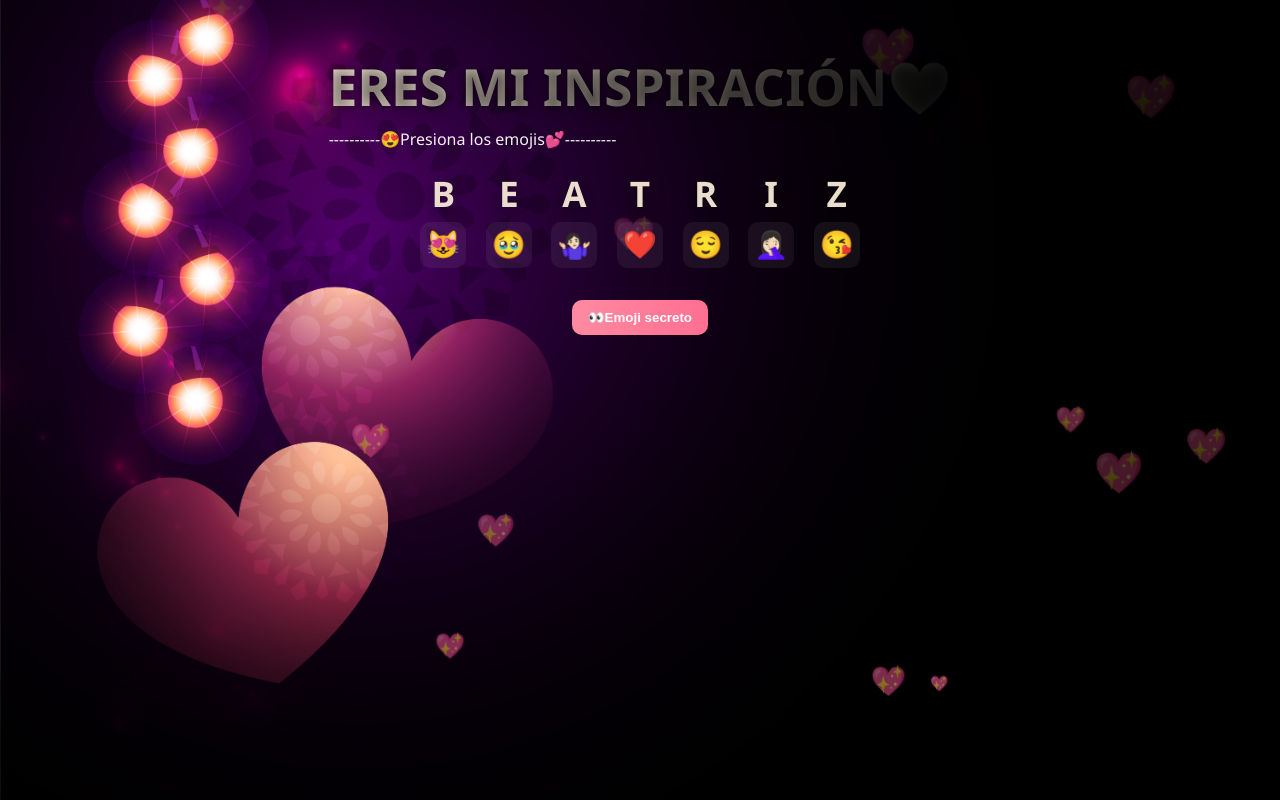
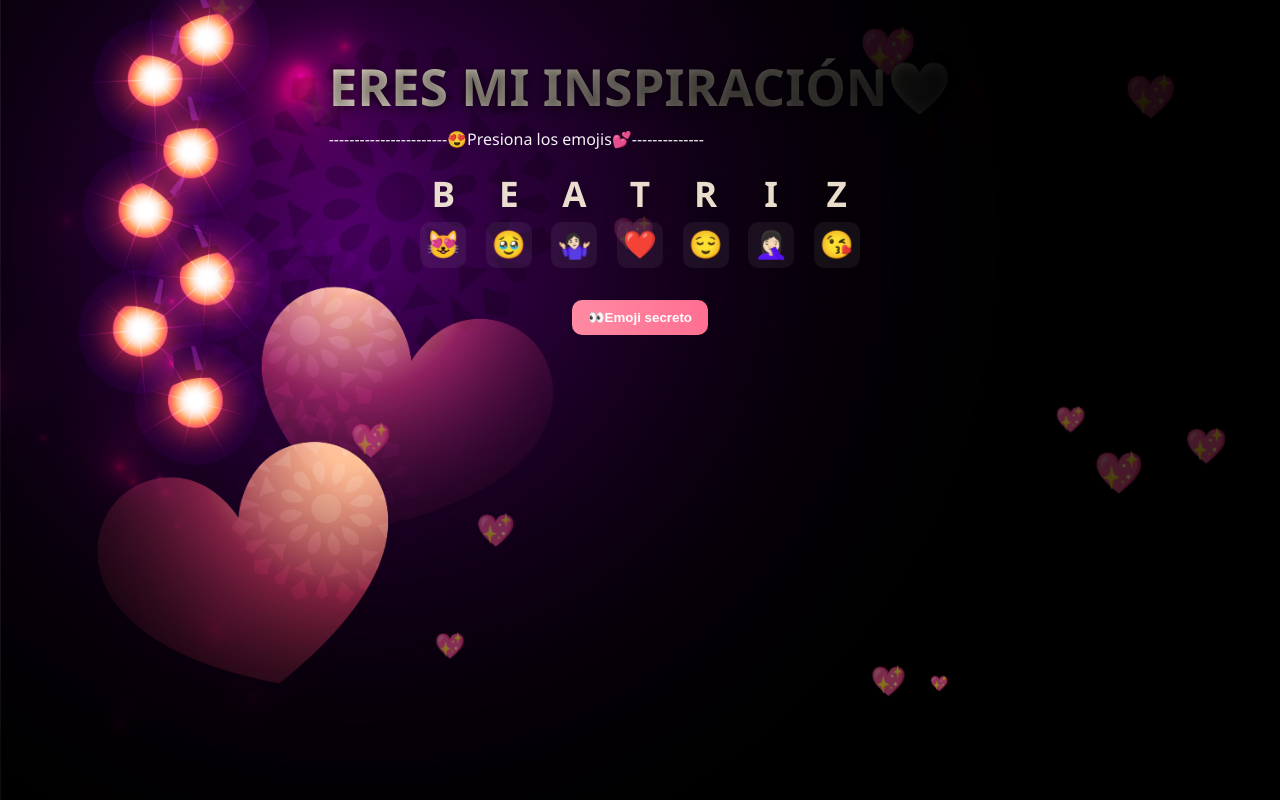
Before and after one commit to CespedesMartin/emojis, a plain HTML site: page index.html in a window 1280 px wide. Drawn offline with Linux system fonts and the light colour scheme.

Commit message:
Update index.html

```diff
--- a/index.html
+++ b/index.html
@@ -13,7 +13,7 @@
   <main class="page">
     <header>
       <h1 class="title">ERES MI INSPIRACIÓN❤️</h1>
-      <p class="sub">----------😍Presiona los emojis💕----------</p>
+      <p class="sub">-----------------------😍Presiona los emojis💕--------------</p>
     </header>
 
     <!-- fila de letras + emoji bajo cada letra -->
```
